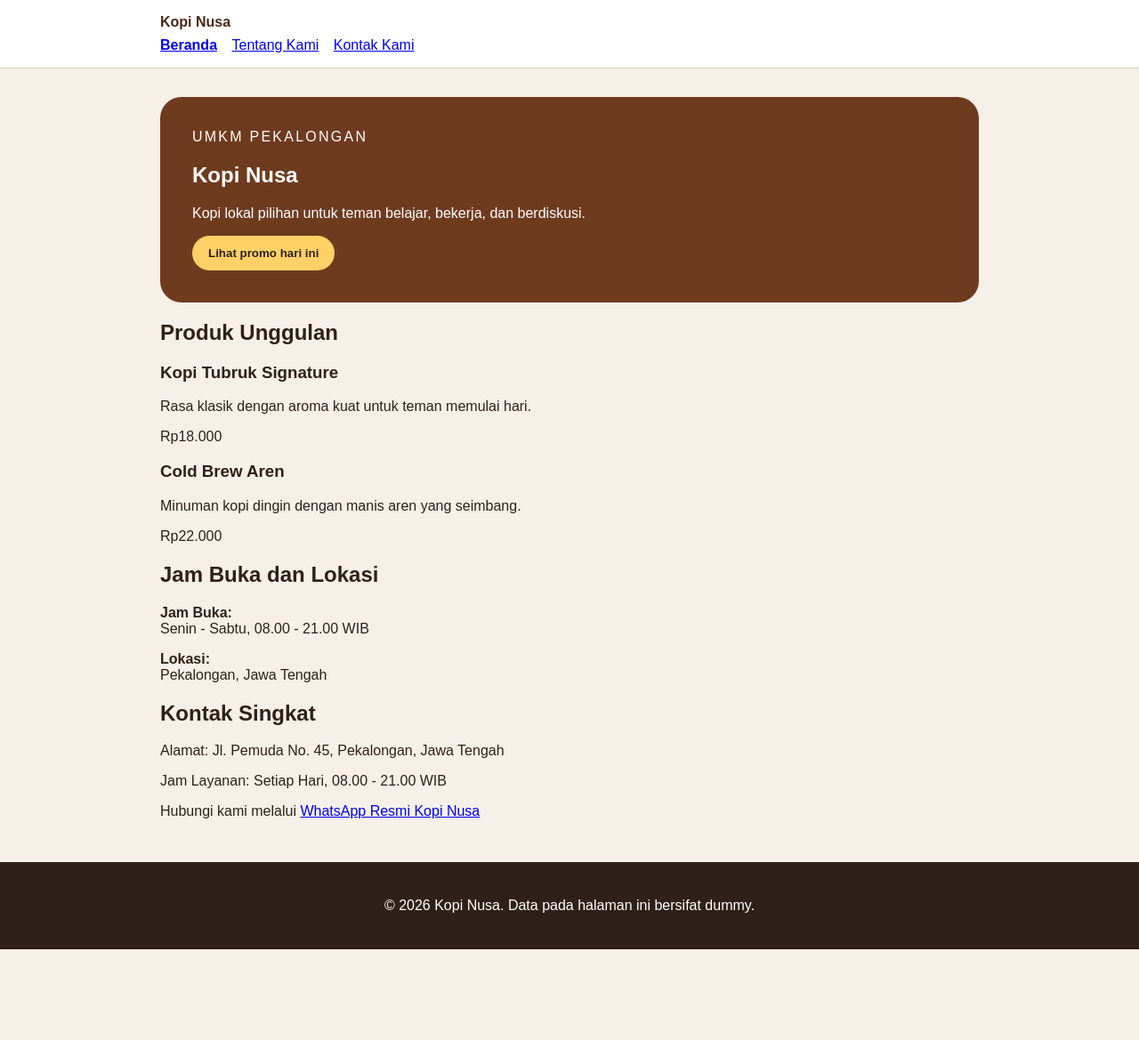
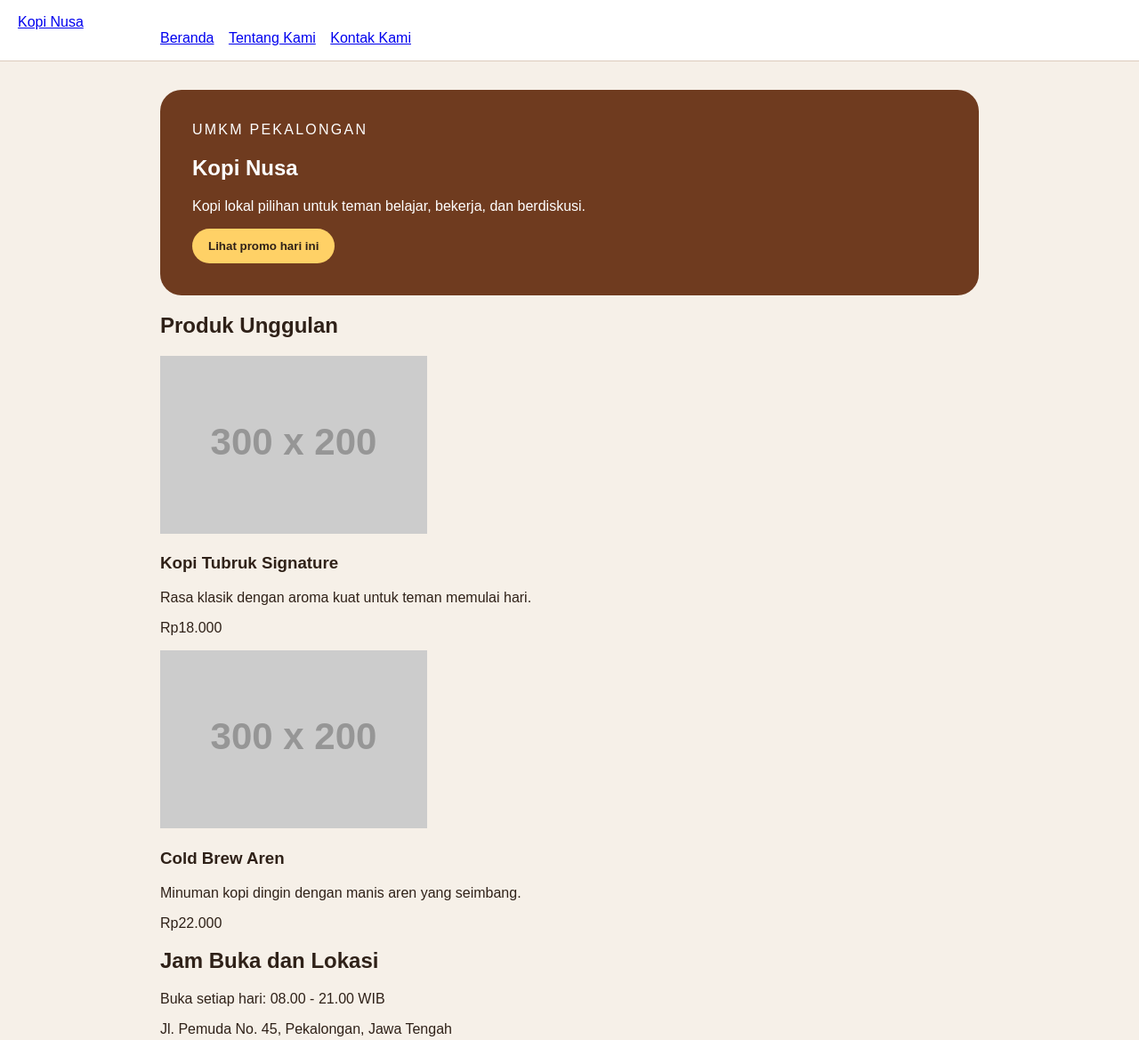
Before and after one commit to SeptiaRamadhaniPutriImiyanti/Kopi-Nusa, a plain HTML site: page index.html in a window 1280 px wide. Shown: the top 1169 px of the page at 89% size. Before the commit the page ends 1067 px from the top, so only its background shows below. Drawn offline with Linux system fonts and the light colour scheme; placeholder pictures from the web are drawn by us.

Commit message:
feat: tambah section kontak singkat dan navigasi anchor

```diff
--- a/index.html
+++ b/index.html
@@ -1,26 +1,30 @@
-<!doctype html>
+<!DOCTYPE html>
 <html lang="id">
 <head>
-    <meta charset="utf-8" />
-    <meta name="viewport" content="width=device-width, initial-scale=1" />
+  <meta charset="UTF-8">
+  <meta name="viewport" content="width=device-width, initial-scale=1.0">
   <title>Kopi Nusa - Website UMKM</title>
-    <link rel="stylesheet" href="css/style.css" />
+  <link rel="stylesheet" href="css/style.css">
 </head>
 <body>
   <a class="skip-link" href="#konten">Lewati ke konten utama</a>
+
+  <!-- Header & Navigasi -->
   <header class="site-header">
+    <a href="index.html" class="logo">Kopi Nusa</a>
     <nav class="nav" aria-label="Navigasi utama">
-        <a class="brand" href="index.html">Kopi Nusa</a>
       <ul>
-          <li><a aria-current="page" href="index.html">Beranda</a></li>
+        <li><a href="index.html">Beranda</a></li>
         <li><a href="tentang.html">Tentang Kami</a></li>
-          <!-- Link Navigasi Anchor Tugas Mandiri -->
         <li><a href="#kontak">Kontak Kami</a></li>
       </ul>
     </nav>
   </header>
 
+  <!-- Konten Utama -->
   <main id="konten" class="page">
+
+    <!-- Section Hero -->
     <section class="hero">
       <p class="eyebrow">UMKM Pekalongan</p>
       <h1>Kopi Nusa</h1>
@@ -28,34 +32,33 @@
       <button id="promoButton" type="button">Lihat promo hari ini</button>
     </section>
 
+    <!-- Section Produk Unggulan -->
     <section aria-labelledby="produk-title">
       <h2 id="produk-title">Produk Unggulan</h2>
       <div class="product-list">
+
         <article class="product-card">
+          <img src="https://via.placeholder.com/300x200" alt="Secangkir Kopi Tubruk Signature hangat dengan krema tebal">
           <h3>Kopi Tubruk Signature</h3>
           <p>Rasa klasik dengan aroma kuat untuk teman memulai hari.</p>
           <p class="price">Rp18.000</p>
         </article>
+
         <article class="product-card">
+          <img src="https://via.placeholder.com/300x200" alt="Segelas Cold Brew Aren dingin dengan lapisan susu dan gula aren">
           <h3>Cold Brew Aren</h3>
           <p>Minuman kopi dingin dengan manis aren yang seimbang.</p>
           <p class="price">Rp22.000</p>
         </article>
+
       </div>
     </section>
 
+    <!-- Section Jam Buka dan Lokasi -->
     <section aria-labelledby="lokasi-title">
       <h2 id="lokasi-title">Jam Buka dan Lokasi</h2>
-
-        <p>
-          <strong>Jam Buka:</strong><br />
-          Senin - Sabtu, 08.00 - 21.00 WIB
-        </p>
-
-        <p>
-          <strong>Lokasi:</strong><br />
-          Pekalongan, Jawa Tengah
-        </p>
+      <p>Buka setiap hari: 08.00 - 21.00 WIB</p>
+      <p>Jl. Pemuda No. 45, Pekalongan, Jawa Tengah</p>
     </section>
 
     <!-- Section Kontak Singkat (Tugas Mandiri P02) -->
@@ -64,17 +67,19 @@
       <p>Alamat: Jl. Pemuda No. 45, Pekalongan, Jawa Tengah</p>
       <p>Jam Layanan: Setiap Hari, 08.00 - 21.00 WIB</p>
       <p>
-          Hubungi kami melalui
         <a href="https://wa.me/6285800237023" target="_blank" rel="noopener noreferrer">
-            WhatsApp Resmi Kopi Nusa
+          Hubungi kami via WhatsApp (085800237023)
         </a>
       </p>
     </section>
+
   </main>
 
+  <!-- Footer -->
   <footer class="site-footer">
     <p>&copy; 2026 Kopi Nusa. Data pada halaman ini bersifat dummy.</p>
   </footer>
+
   <script src="js/script.js"></script>
 </body>
 </html>
```
Lines whose indentation alone changed are shown as unchanged.
